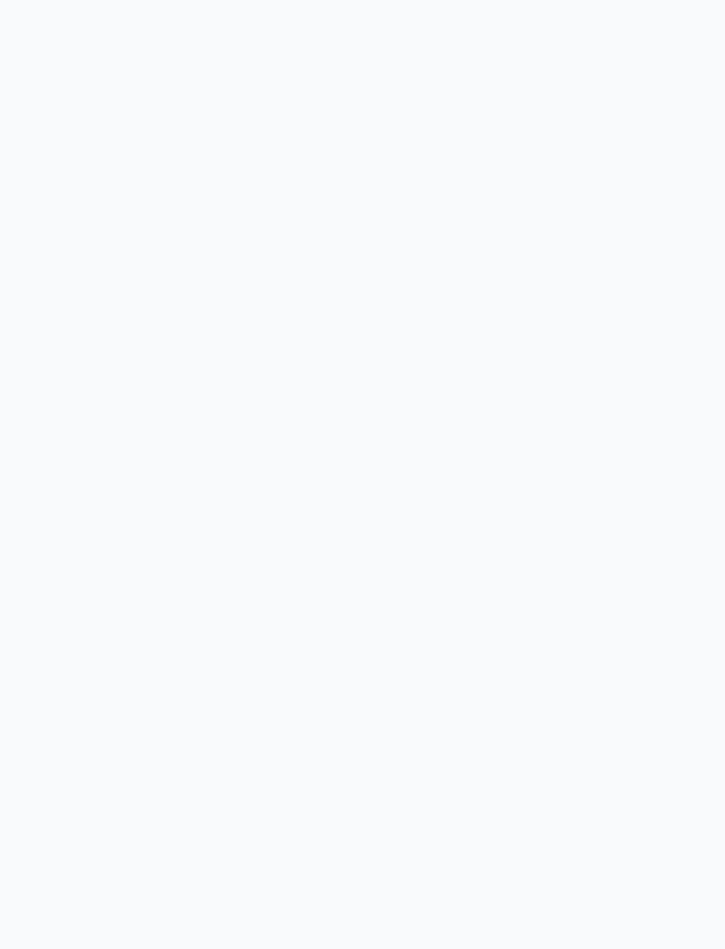
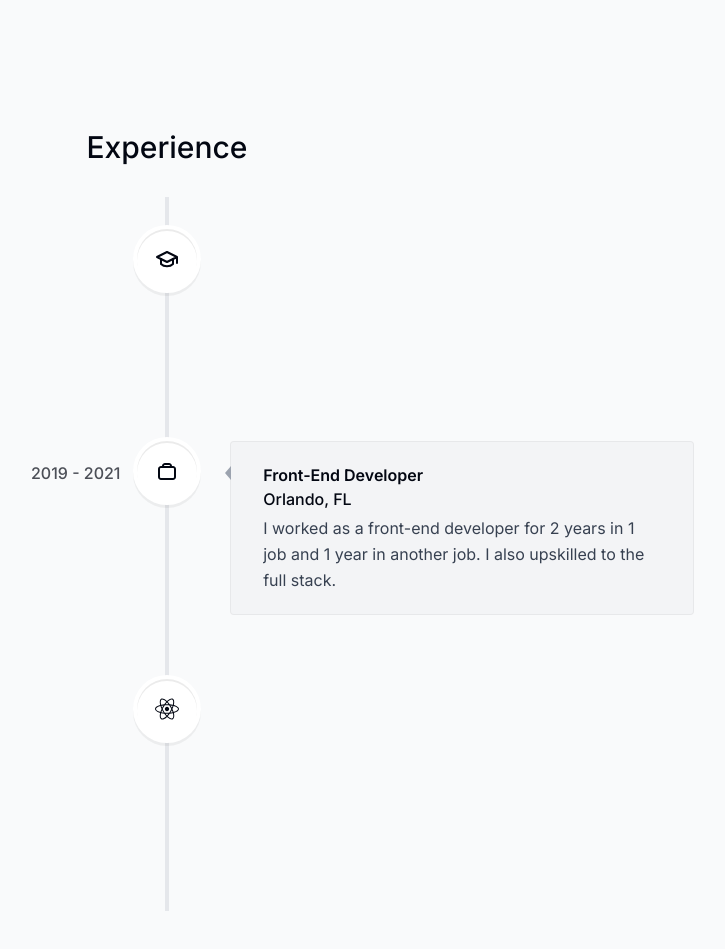
Before and after one commit to carter-bardellmunro/portfolio, a Next.js app: page / in a window 1280 px wide. Shown: the part 2940-3889 px from the top of the page, without its empty margins (473-1198 px from the left). Built offline with nearby package versions, Linux system fonts and the light colour scheme.

Commit message:
create experience section

```diff
--- a/app/globals.css
+++ b/app/globals.css
@@ -1,3 +1,7 @@
 @tailwind base;
 @tailwind components;
 @tailwind utilities;
+
+html {
+  --line-color: #e5e7eb
+}
--- a/app/page.tsx
+++ b/app/page.tsx
@@ -3,6 +3,7 @@
 import About from '@/components/about'
 import Projects from '@/components/projects'
 import Skills from '@/components/skills'
+import Experience from '@/components/experience'
 
 const Home = () => {
   return (
@@ -12,6 +13,7 @@
       <About />
       <Projects />
       <Skills />
+      <Experience />
     </main>
   )
 }
--- /dev/null
+++ b/components/experience.tsx
@@ -0,0 +1,50 @@
+'use client';
+
+import React from 'react';
+import SectionHeader from './section-header';
+import {
+  VerticalTimeline,
+  VerticalTimelineElement,
+} from 'react-vertical-timeline-component';
+import 'react-vertical-timeline-component/style.min.css';
+import { experiencesData } from '@/lib/data';
+
+const Experience = () => {
+  return (
+    <section id="experience">
+      <SectionHeader text="Experience" />
+      <VerticalTimeline lineColor="">
+        {experiencesData.map((item, index) => (
+          <React.Fragment key={index}>
+            <VerticalTimelineElement
+              contentStyle={{
+                background: '#f3f4f6',
+                boxShadow: 'none',
+                border: '1px solid rgba(0, 0, 0, 0.05)',
+                textAlign: 'left',
+                padding: '1.3rem 2rem',
+              }}
+              contentArrowStyle={{
+                borderRight: '0.4rem solid #9ca3af',
+              }}
+              date={item.date}
+              icon={item.icon}
+              iconStyle={{
+                background: 'white',
+                fontSize: '1.5rem',
+              }}
+            >
+              <h3 className="font-semibold capitalize">{item.title}</h3>
+              <p className="font-normal !mt-0">{item.location}</p>
+              <p className="!mt-1 !font-normal text-gray-700">
+                {item.description}
+              </p>
+            </VerticalTimelineElement>
+          </React.Fragment>
+        ))}
+      </VerticalTimeline>
+    </section>
+  );
+};
+
+export default Experience;
--- a/package.json
+++ b/package.json
@@ -23,7 +23,11 @@
     "react-dom": "18.2.0",
     "react-icons": "^4.10.1",
     "react-intersection-observer": "^9.5.2",
+    "react-vertical-timeline-component": "^3.6.0",
     "tailwindcss": "3.3.3",
     "typescript": "5.2.2"
+  },
+  "devDependencies": {
+    "@types/react-vertical-timeline-component": "^3.3.3"
   }
 }
```
Also changed, not shown: 1 other file (tests, documents, lock files or other folders).
